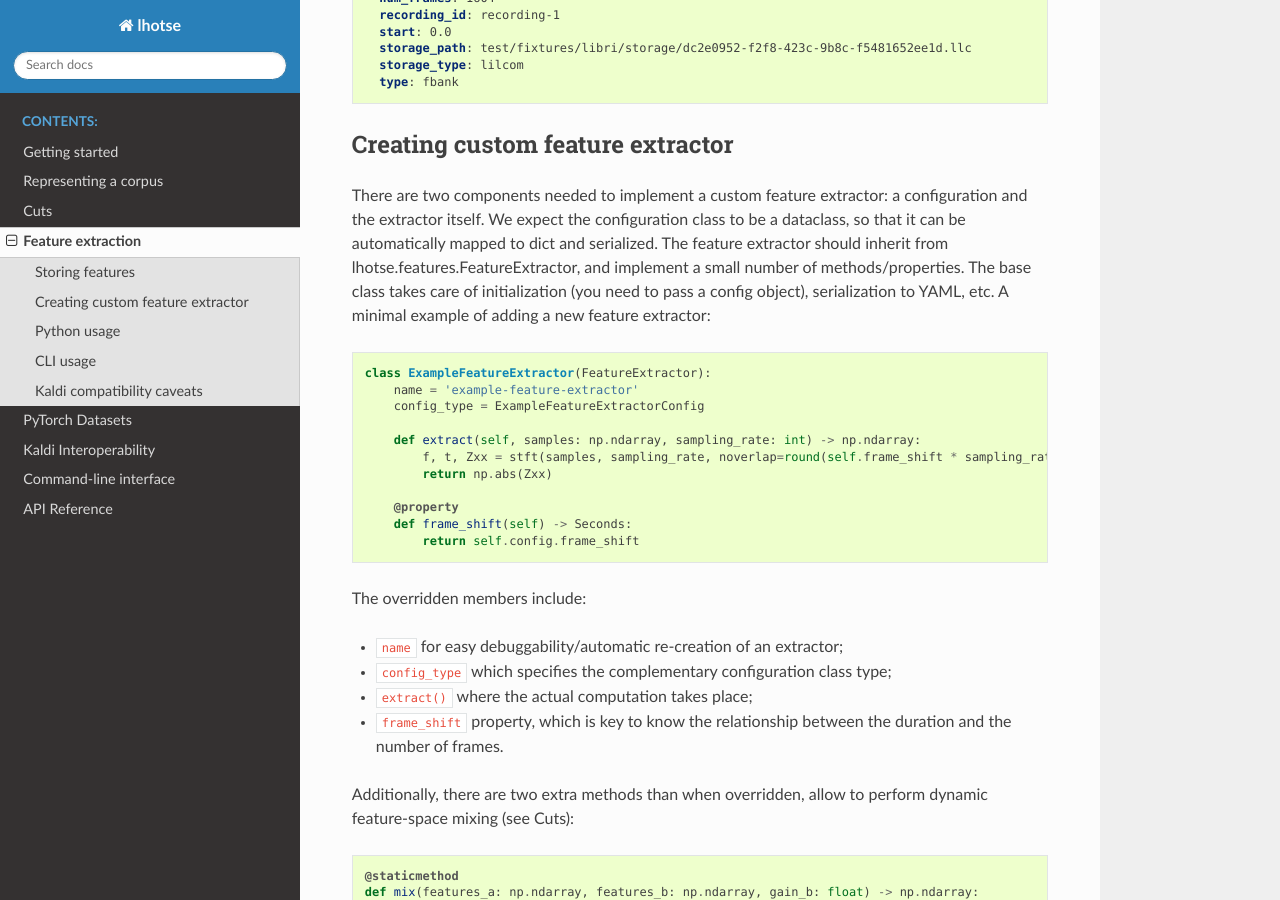
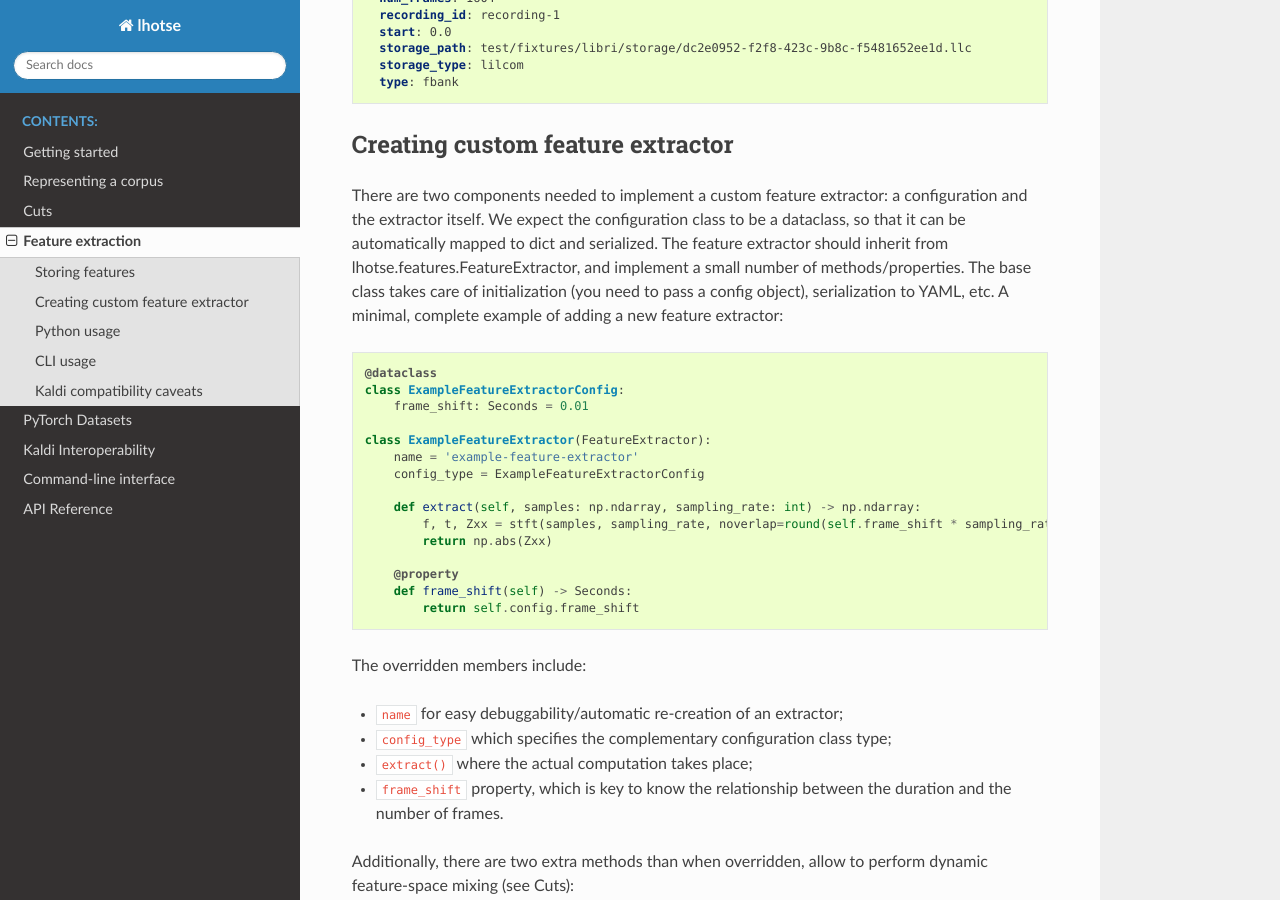
Before and after one commit to lhotse-speech/lhotse, a Sphinx documentation site: the page built from docs/features.rst, in a window 1280 px wide and 900 px high, scrolled down 1422 px. Built offline with Sphinx 7.4.7 and the Read the Docs theme 2.0.0, drawn with Linux system fonts in a browser that asks for light colours.

Commit message:
Add config example in the feature extractor docs

```diff
--- a/docs/features.rst
+++ b/docs/features.rst
@@ -76,9 +76,13 @@ We expect the configuration class to be a dataclass, so that it can be automatic
 The feature extractor should inherit from :ref:`lhotse.features.FeatureExtractor`,
 and implement a small number of methods/properties.
 The base class takes care of initialization (you need to pass a config object), serialization to YAML, etc.
-A minimal example of adding a new feature extractor:
+A minimal, complete example of adding a new feature extractor:
 
 .. code-block::
+
+    @dataclass
+    class ExampleFeatureExtractorConfig:
+        frame_shift: Seconds = 0.01
 
     class ExampleFeatureExtractor(FeatureExtractor):
         name = 'example-feature-extractor'
```
